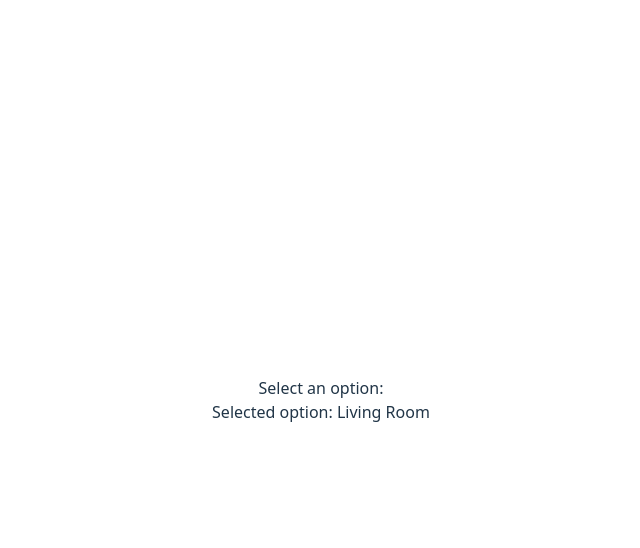
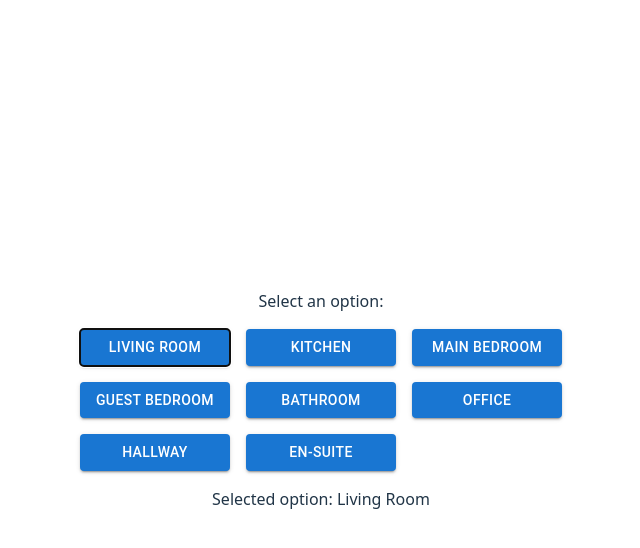
Before and after one commit to remihoeppe/noise_log, a React (Vite) app: page / in a window 1280 px wide. Both pictures are taken after a click on the button "LIVING ROOM". Shown: the top 548 px of the page, without its empty margins (319-959 px from the left). Built offline with nearby package versions, Linux system fonts and the light colour scheme.

Commit message:
Refactoring Home page to handle state of room selection

```diff
--- a/src/pages/Home.tsx
+++ b/src/pages/Home.tsx
@@ -1,10 +1,16 @@
 import Log from './Log';
 import roomsData from '../data/room';
+import { useState } from 'react';
 
 const Home = () => {
+    const [selectedOption, setSelectedOption] = useState<string | null>(null);
+    const handleSelectedOption = (optionName: string) => {
+        setSelectedOption(optionName);
+    };
     return (
         <>
-            <Log optionsData={roomsData} />
+            <Log optionsData={roomsData} onSelected={handleSelectedOption} />
+            {selectedOption && <p>Selected option: {selectedOption}</p>}
         </>
     );
 };
--- a/src/pages/Log.tsx
+++ b/src/pages/Log.tsx
@@ -3,19 +3,18 @@ import RoomButton from '../components/buttons/RoomButton';
 
 const Log = ({
     optionsData,
+    onSelected,
 }: {
     optionsData: { id: number; name: string }[];
+    onSelected: (optionName: string) => void;
 }) => {
-    const [selectedOption, setSelectedOption] = useState<string | null>(null);
+    const handleSelectedOption = (optionName: string) => {
+        onSelected(optionName);
+    };
 
-    const handleSelectedOption = (option: string) => {
-        setSelectedOption(option);
-    };
     return (
         <>
             <p>Select an option:</p>
-            {selectedOption && <p>Selected option: {selectedOption}</p>}
-            {!selectedOption && (
             <div className="grid grid-cols-3 gap-4 p-4">
                 {optionsData.map((option) => (
                     <RoomButton
@@ -25,7 +24,6 @@ const Log = ({
                     </RoomButton>
                 ))}
             </div>
-            )}
         </>
     );
 };
```
Lines whose indentation alone changed are shown as unchanged.
